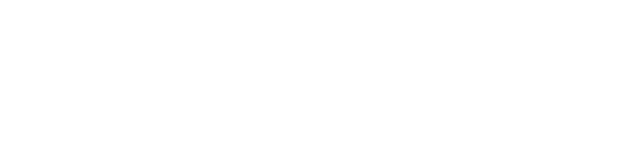
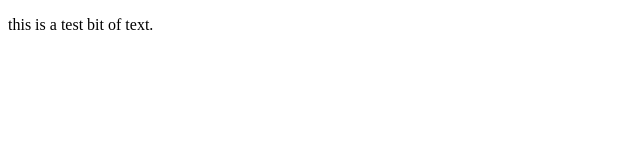
Before and after one commit to Feylasounds/feylasounds, a plain HTML site: page index.html in a window 1280 px wide. Shown: the whole page, without its empty margins (0-640 px from the left). Drawn offline with Linux system fonts and the light colour scheme.

Commit message:
Update index.html

```diff
--- a/index.html
+++ b/index.html
@@ -2,10 +2,11 @@
 <html lang="en">
 <head>
     <title>Feyla</title>
+
 </head>
 <body>
     <div id="BodyContainer">
-
+        <p>this is a test bit of text.</p>
     </div>
 </body>
 </html>
```
